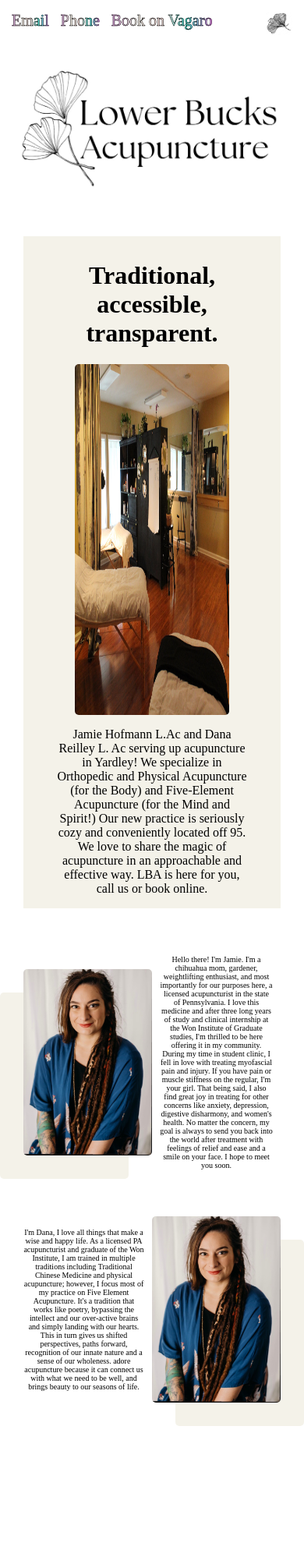
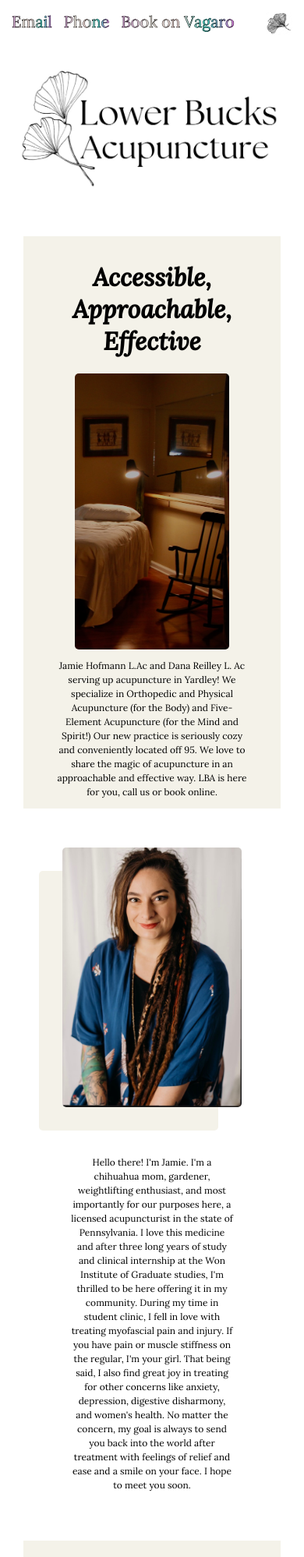
Before and after one commit to ccfqgyyecft9-rgb/LBA2, a plain HTML site: page index.html in a window 390 px wide. Shown: the top 1997 px of the page at 78% size. Before the commit the page ends 1829 px from the top, so only its background shows below. Drawn offline with Linux system fonts and the light colour scheme.

Commit message:
Optimize for mobile, style text

```diff
--- a/index.html
+++ b/index.html
@@ -5,14 +5,15 @@
     <meta http-equiv="X-UA-Compatible" content="IE=edge">
     <meta name="viewport" content="width=device-width, initial-scale=1.0">
     <link rel="stylesheet" href="style.css">
+    <script src="assets/acupuncture.js"></script>
     <title>LBA - Home</title>
 </head>
 <body>
     <header>
         <div class="contact_bar">
             <div class="contact_links">
-                <a href="#">Email</a>
-                <a href="#">Phone</a>
+                <a href="mailto:lowerbucksacu@gmail.com">Email</a>
+                <a href="tel:2157640127">Phone</a>
                 <a href="https://www.vagaro.com/lowerbucksacupuncture">Book on Vagaro</a>
             </div>
             <div class="contact_image">
@@ -27,11 +28,13 @@
     </header>
     <div class="main_content">
         <div class="colored_strip_words">
-            <h1>Traditional, accessible, transparent.</h1>
+            <h1><i>Accessible, Approachable, Effective</i></h1>
         </div>
         <div class="lba">
             <div class="bodyimg body_image_1">
-                <img src="assets/images/fav4.jpeg">
+                <img src="assets/images/fav1.jpeg" class="clinicpic1">
+                <img src="assets/images/fav1-mobile.jpg" class="clinicpic2">
+                <img src="assets/images/fav1-tablet.jpg" class="clinicpic3">
             </div>
             <div class="short_bio_lba">
                 <p>Jamie Hofmann L.Ac and Dana Reilley L. Ac serving up acupuncture in Yardley! We specialize in Orthopedic and Physical Acupuncture (for the Body) and Five-Element Acupuncture (for the Mind and Spirit!) Our new practice is seriously cozy and conveniently located off 95. We love to share the magic of acupuncture in an approachable and effective way. LBA is here for you, call us or book online.</p>
--- a/style.css
+++ b/style.css
@@ -1,9 +1,12 @@
+@import url('https://fonts.googleapis.com/css2?family=Lora:ital,wght@0,400;0,500;1,400;1,500&display=swap');
+
 html {
     box-sizing: border-box;
 
 }
   *, *:before, *:after {
     box-sizing: inherit;
+    font-family: 'Lora', serif;
   }
 
 body{
@@ -16,7 +19,7 @@ body{
 }
 .body_image_1 img{
     width: 60%;
-    height: 450px;
+    height: auto;
 }
 
 .colored_strip_words{
@@ -80,7 +83,7 @@ body{
 }
 
 .dana_picture img{
-    box-shadow: 30px 30px rgb(244, 242, 233);
+    box-shadow: 30px 30px white;
     width: 100%;
     max-width: 400px;
 }
@@ -100,13 +103,30 @@ img{
     border-radius: 5px;
 }
 
-.jamie, .dana{
+.dana, .jamie{
+    padding-bottom: 50px;
+}
+
+.dana{
+    background-color: rgb(244, 242, 233);
+    display: flex;
+    flex-direction: row;
+    justify-content: space-evenly;
+    padding-top: 50px;
+    flex-wrap: wrap;
+    padding-left: 50px;
+    padding-right: 50px;
+}
+
+.jamie{
     background-color: white;
     display: flex;
     flex-direction: row;
     justify-content: space-evenly;
     padding-top: 50px;
     flex-wrap: wrap;
+    padding-left: 50px;
+    padding-right: 50px;
 }
 
 .jamie_info_right p, .dana_info p{
@@ -128,12 +148,16 @@ img{
     box-shadow: -30px 30px rgb(244, 242, 233);
     width: 100%;
     max-width: 400px;
+}
 
-}
 
 .main_content{
     margin: 30px;
     background-color: rgb(244, 242, 233);
+}
+
+p{
+    line-height: 1.5;
 }
 
 .short_bio_lba{
@@ -146,20 +170,52 @@ img{
     width: 75%;
 }
 
-@media (max-width: 480px) {
-    .jamie_info_right p, .dana_info p{
-        font-size: 10px;
+@media (max-width: 625px) {
+    .dana{
+        flex-direction: column-reverse;
+    }
+
+    .jamie{
+        flex-direction: column;
+    }
+    .jamie_info_right, .jamie_picture_left, .dana_info, .dana_picture{
+        width:100%;
+    }
+    .jamie, .dana{
+        justify-content: space-between;
+        gap: 50px;
+    }
+    .jamie_info_right p, .dana_info p, .short_bio_lba p{
+        font-size: 12px;
+    }
+    .clinicpic1{
+        display: none;
+    }
+    .clinicpic3{
+        display:none;
     }
 }
 
-@media (min-width: 481px) and (max-width: 1024px) {
-    .jamie_info_right p, .dana_info p{
-        font-size: 15px;
+@media (min-width: 625px) and (max-width: 1024px) {
+    .jamie_info_right p, .dana_info p, .short_bio_lba p{
+        font-size: 16px;
+    }
+    .clinicpic1{
+        display: none;
+    }
+    .clinicpic2{
+        display:none;
     }
 }
 
 @media (min-width: 1025px) {
-    .jamie_info_right p, .dana_info p{
+    .jamie_info_right p, .dana_info p, .short_bio_lba p{
         font-size: 20px;
     }
+    .clinicpic2{
+        display: none;
+    }
+    .clinicpic3{
+        display:none;
+    }
 }
```
Also changed, not shown: assets/acupuncture.js (added, +13 -0 lines), assets/images/fav1-mobile.jpg (added), assets/images/fav1-tablet.jpg (added), assets/images/fav1.jpeg (added), assets/images/fav4-mobile.jpg (added), assets/images/fav4-tablet.jpg (added).
